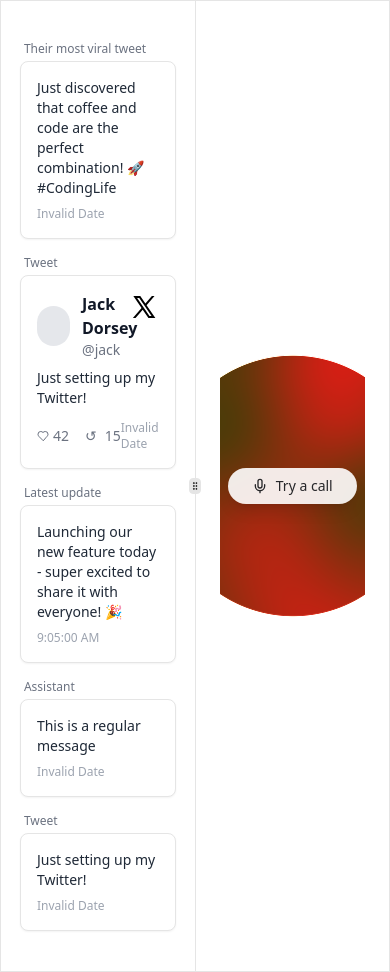
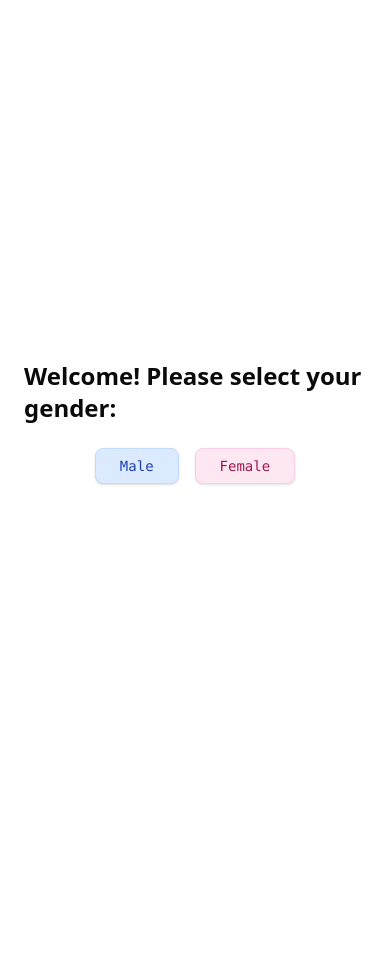
Before and after one commit to elizabethtrykin/datable, a Next.js app: page / in a window 390 px wide. After the commit the page ends 844 px from the top, so only its background shows below. Built offline with nearby package versions, Linux system fonts and the light colour scheme.

Commit message:
onboarding form

```diff
--- a/app/page.tsx
+++ b/app/page.tsx
@@ -1,5 +1,7 @@
 "use client";
 
+import { UserProvider, useUser } from "@/contexts/UserContext";
+import { Onboarding } from "@/components/Onboarding";
 import {
   ResizableHandle,
   ResizablePanel,
@@ -8,7 +10,13 @@ import {
 import VoiceVisualization from "@/components/VoiceWaves";
 import { MessageList } from "@/components/MessageList";
 
-export default function Home() {
+function MainContent() {
+  const { userInfo } = useUser();
+
+  if (!userInfo) {
+    return <Onboarding />;
+  }
+
   return (
     <ResizablePanelGroup
       direction="horizontal"
@@ -28,3 +36,11 @@ export default function Home() {
     </ResizablePanelGroup>
   );
 }
+
+export default function Home() {
+  return (
+    <UserProvider>
+      <MainContent />
+    </UserProvider>
+  );
+}
--- /dev/null
+++ b/components/Onboarding.tsx
@@ -0,0 +1,101 @@
+import { useState } from "react";
+import { useUser, UserInfo } from "@/contexts/UserContext";
+import { Button } from "./ui/button";
+import { Input } from "./ui/input";
+
+export function Onboarding() {
+  const { setUserInfo } = useUser();
+  const [step, setStep] = useState(1);
+  const [formData, setFormData] = useState<Partial<UserInfo>>({});
+
+  const handleGenderSelection = (gender: "male" | "female") => {
+    setFormData({ ...formData, gender });
+    setStep(2);
+  };
+
+  const handleSubmit = (e: React.FormEvent) => {
+    e.preventDefault();
+    setUserInfo(formData as UserInfo);
+  };
+
+  if (step === 1) {
+    return (
+      <div className="flex flex-col items-center justify-center min-h-screen p-6">
+        <h2 className="text-2xl font-bold mb-6">
+          Welcome! Please select your gender:
+        </h2>
+        <div className="space-x-4">
+          <Button
+            onClick={() => handleGenderSelection("male")}
+            className="px-6 py-2 bg-blue-100 text-blue-800 border border-blue-200 rounded-lg font-mono hover:bg-blue-50"
+          >
+            Male
+          </Button>
+          <Button
+            onClick={() => handleGenderSelection("female")}
+            className="px-6 py-2 bg-pink-100 text-pink-800 border border-pink-200 rounded-lg font-mono hover:bg-pink-50"
+          >
+            Female
+          </Button>
+        </div>
+      </div>
+    );
+  }
+
+  return (
+    <div className="flex flex-col items-center justify-center min-h-screen p-6">
+      <form onSubmit={handleSubmit} className="space-y-4 w-full max-w-md">
+        <Input
+          type="text"
+          placeholder="First Name"
+          required
+          onChange={(e) =>
+            setFormData({ ...formData, firstName: e.target.value })
+          }
+        />
+        <Input
+          type="text"
+          placeholder="Last Name"
+          required
+          onChange={(e) =>
+            setFormData({ ...formData, lastName: e.target.value })
+          }
+        />
+
+        {formData.gender === "male" && (
+          <>
+            <Input
+              type="text"
+              placeholder="Twitter Handle"
+              onChange={(e) =>
+                setFormData({ ...formData, twitterHandle: e.target.value })
+              }
+            />
+            <Input
+              type="text"
+              placeholder="LinkedIn Handle"
+              onChange={(e) =>
+                setFormData({ ...formData, linkedinHandle: e.target.value })
+              }
+            />
+            <Input
+              type="file"
+              accept="image/*"
+              onChange={(e) => {
+                const file = e.target.files?.[0];
+                if (file) {
+                  const url = URL.createObjectURL(file);
+                  setFormData({ ...formData, pictureUrl: url });
+                }
+              }}
+            />
+          </>
+        )}
+
+        <Button type="submit" className="w-full py-2 ">
+          Complete
+        </Button>
+      </form>
+    </div>
+  );
+}
--- a/components/ui/button.tsx
+++ b/components/ui/button.tsx
@@ -1,11 +1,11 @@
-import * as React from "react"
-import { Slot } from "@radix-ui/react-slot"
-import { cva, type VariantProps } from "class-variance-authority"
+import * as React from "react";
+import { Slot } from "@radix-ui/react-slot";
+import { cva, type VariantProps } from "class-variance-authority";
 
-import { cn } from "@/lib/utils"
+import { cn } from "@/lib/utils";
 
 const buttonVariants = cva(
-  "inline-flex items-center justify-center gap-2 whitespace-nowrap rounded-md text-sm font-medium transition-colors focus-visible:outline-none focus-visible:ring-1 focus-visible:ring-ring disabled:pointer-events-none disabled:opacity-50 [&_svg]:pointer-events-none [&_svg]:size-4 [&_svg]:shrink-0",
+  "inline-flex items-center active:scale-95 justify-center gap-2 whitespace-nowrap rounded-md text-sm font-medium transition-colors focus-visible:outline-none focus-visible:ring-1 focus-visible:ring-ring disabled:pointer-events-none disabled:opacity-50 [&_svg]:pointer-events-none [&_svg]:size-4 [&_svg]:shrink-0",
   {
     variants: {
       variant: {
@@ -32,26 +32,26 @@ const buttonVariants = cva(
       size: "default",
     },
   }
-)
+);
 
 export interface ButtonProps
   extends React.ButtonHTMLAttributes<HTMLButtonElement>,
     VariantProps<typeof buttonVariants> {
-  asChild?: boolean
+  asChild?: boolean;
 }
 
 const Button = React.forwardRef<HTMLButtonElement, ButtonProps>(
   ({ className, variant, size, asChild = false, ...props }, ref) => {
-    const Comp = asChild ? Slot : "button"
+    const Comp = asChild ? Slot : "button";
     return (
       <Comp
         className={cn(buttonVariants({ variant, size, className }))}
         ref={ref}
         {...props}
       />
-    )
+    );
   }
-)
-Button.displayName = "Button"
+);
+Button.displayName = "Button";
 
-export { Button, buttonVariants }
+export { Button, buttonVariants };
--- /dev/null
+++ b/components/ui/input.tsx
@@ -0,0 +1,22 @@
+import * as React from "react";
+
+import { cn } from "@/lib/utils";
+
+const Input = React.forwardRef<HTMLInputElement, React.ComponentProps<"input">>(
+  ({ className, type, ...props }, ref) => {
+    return (
+      <input
+        type={type}
+        className={cn(
+          "flex h-9 w-full rounded-md border border-input transition-all bg-transparent px-3 py-1 text-base shadow-sm duration-150 file:border-0 file:bg-transparent file:text-sm file:font-medium file:text-foreground placeholder:text-muted-foreground focus-visible:outline-none focus-visible:ring-2 focus-visible:ring-input disabled:cursor-not-allowed disabled:opacity-50 md:text-sm",
+          className
+        )}
+        ref={ref}
+        {...props}
+      />
+    );
+  }
+);
+Input.displayName = "Input";
+
+export { Input };
--- /dev/null
+++ b/contexts/UserContext.tsx
@@ -0,0 +1,37 @@
+import { createContext, useContext, useState, ReactNode } from "react";
+
+type Gender = "male" | "female";
+
+export interface UserInfo {
+  gender: Gender;
+  firstName: string;
+  lastName: string;
+  twitterHandle?: string;
+  linkedinHandle?: string;
+  pictureUrl?: string;
+}
+
+interface UserContextType {
+  userInfo: UserInfo | null;
+  setUserInfo: (info: UserInfo) => void;
+}
+
+const UserContext = createContext<UserContextType | undefined>(undefined);
+
+export function UserProvider({ children }: { children: ReactNode }) {
+  const [userInfo, setUserInfo] = useState<UserInfo | null>(null);
+
+  return (
+    <UserContext.Provider value={{ userInfo, setUserInfo }}>
+      {children}
+    </UserContext.Provider>
+  );
+}
+
+export function useUser() {
+  const context = useContext(UserContext);
+  if (context === undefined) {
+    throw new Error("useUser must be used within a UserProvider");
+  }
+  return context;
+}
```
